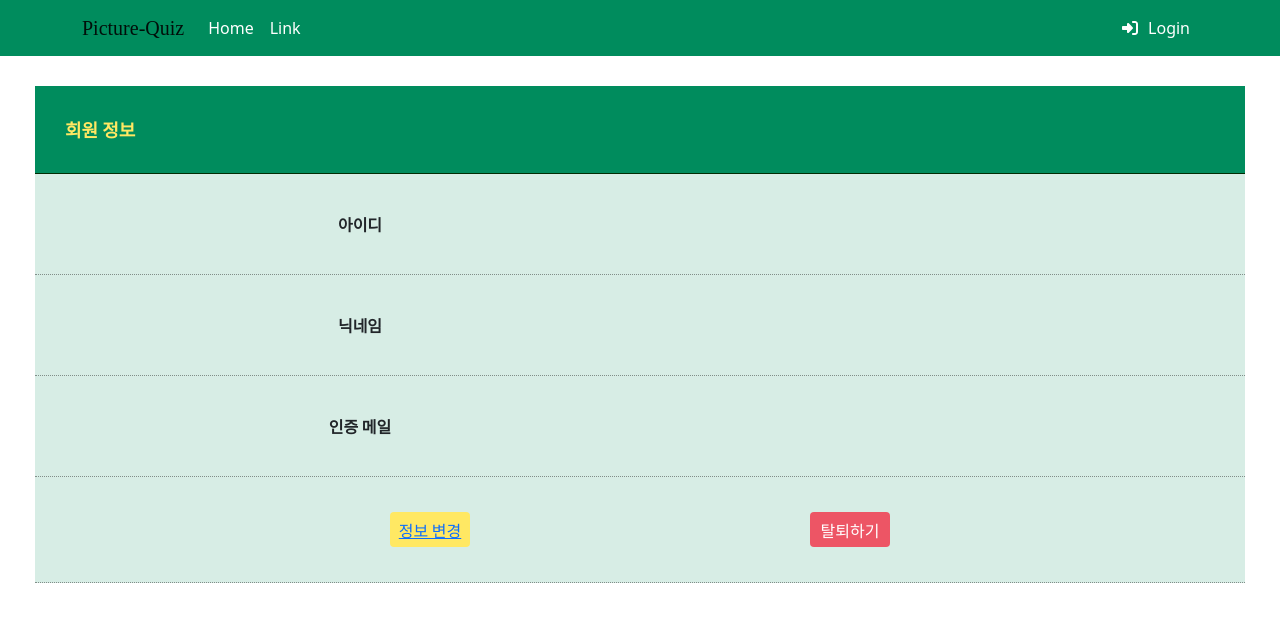
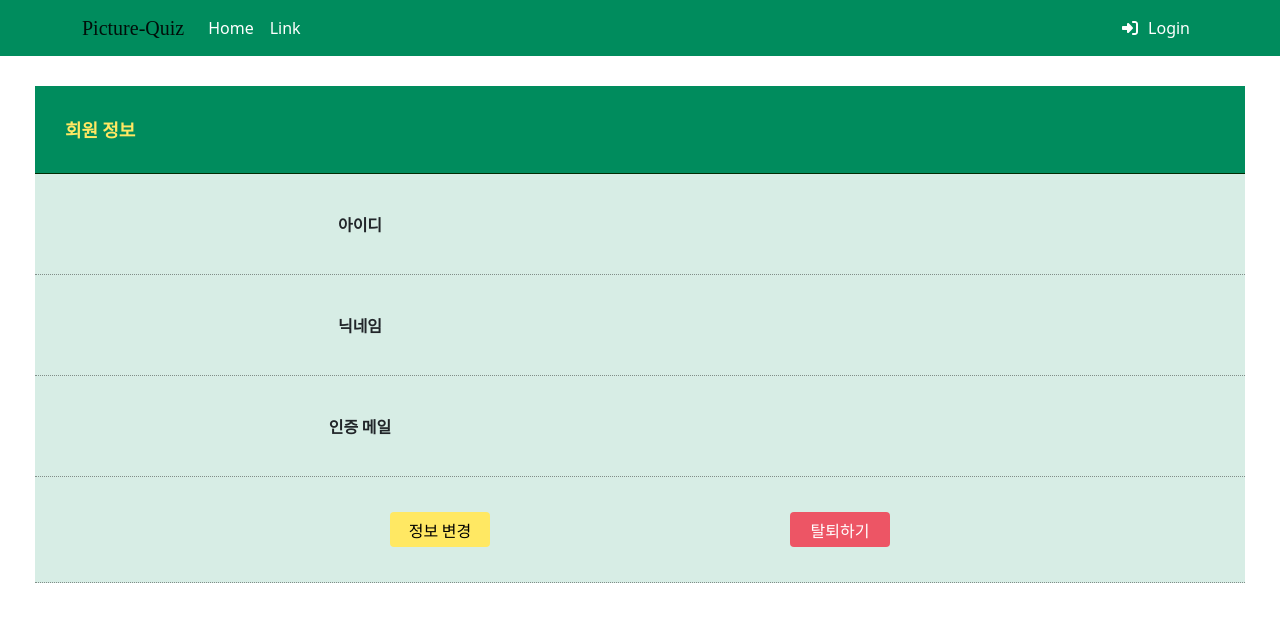
Before and after one commit to kgh2120/picturequiz-web, a React (Create React App) app: page /my-page in a window 1280 px wide. Shown: the top 622 px of the page. Built offline with nearby package versions, Linux system fonts and the light colour scheme; no server answers; a web font is replaced by a local one.

Commit message:
VIEW : 마이페이지 전환 #25

```diff
--- a/src/view/mypage.css
+++ b/src/view/mypage.css
@@ -42,7 +42,7 @@
 .my-page_content_button{
     font-family: 'Noto Sans KR', sans-serif;
     border: none;
-    width: 80px;
+    width: 100px;
     height: 35px;
     font-size: 16px;
     border-radius: 4px;
--- a/src/view/mypage.js
+++ b/src/view/mypage.js
@@ -2,6 +2,7 @@ import My_Navbar from "./component/navbar/my_Navbar";
 import {useState} from "react";
 import axios from "axios";
 import {Link} from "react-router-dom";
+import {Button} from "react-bootstrap";
 
 export default function MyPage() {
 
@@ -65,8 +66,8 @@ export default function MyPage() {
                 </div>
                 <div className={"my-page_content "}>
                     <div className={"my-page_content_button_area"}>
-                        <button className={"my-page_content_button  my-page_content_button_edit"}><Link to={"/my-profile/update"}>정보 변경</Link></button>
-                        <button className={"my-page_content_button my-page_content_button_delete"}>탈퇴하기</button>
+                        <Button href={"/my-profile/update"} variant={"warning"} className={"my-page_content_button  my-page_content_button_edit"}>정보 변경</Button>
+                        <Button variant={"danger"} className={"my-page_content_button my-page_content_button_delete"}>탈퇴하기</Button>
                     </div>
 
                 </div>
```
